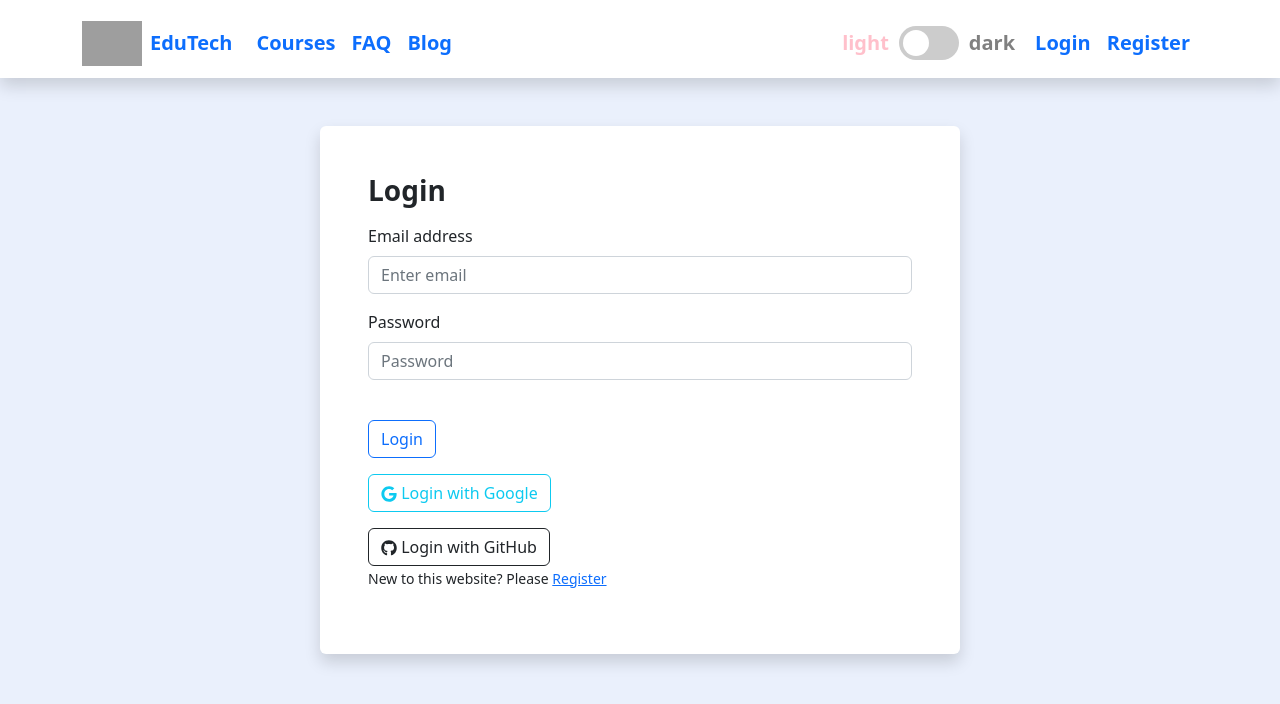
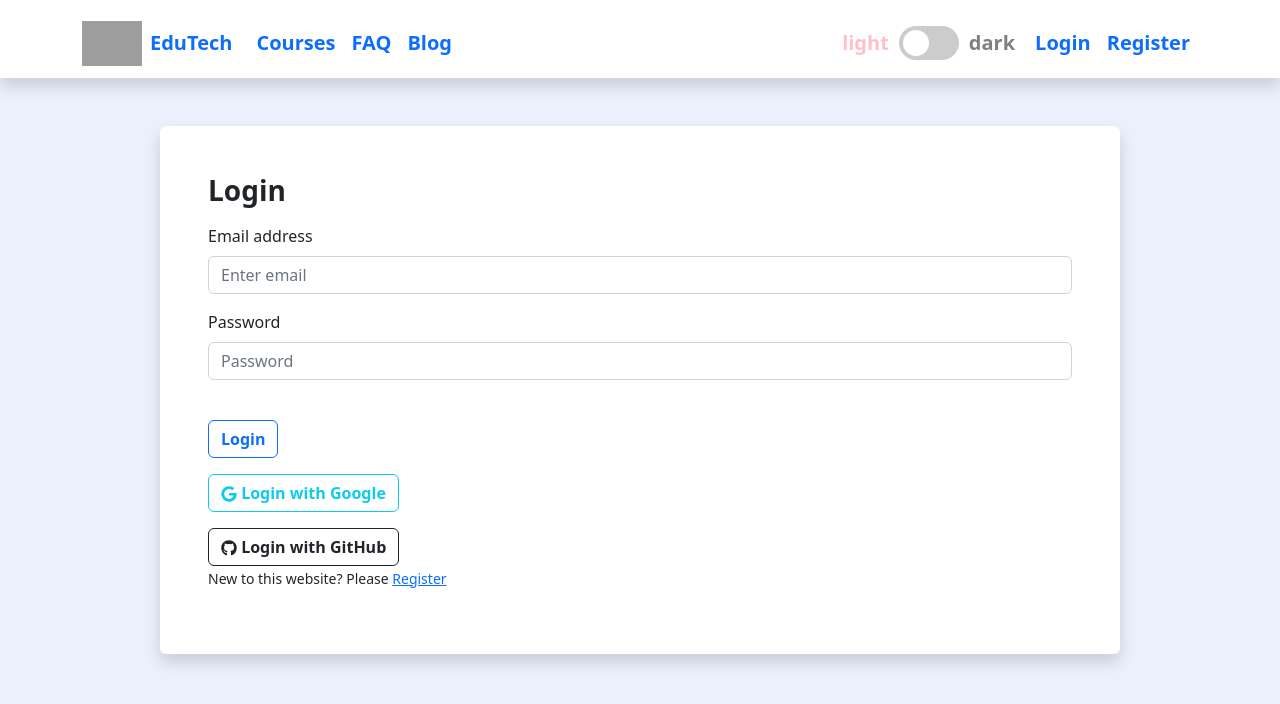
Before and after one commit to Shahanaz-Ahmed/self-learning-10, a React (Create React App) app: page /login in a window 1280 px wide. Shown: the top 704 px of the page. Built offline with nearby package versions, Linux system fonts and the light colour scheme; no server answers; grey boxes are pictures that could not be loaded.

Commit message:
style update

```diff
--- a/src/Pages/Blog/Blog.js
+++ b/src/Pages/Blog/Blog.js
@@ -3,7 +3,7 @@ import Accordion from "react-bootstrap/Accordion";
 
 const Blog = () => {
   return (
-    <Accordion className="w-50 mx-auto" defaultActiveKey={["0"]} alwaysOpen>
+    <Accordion className="w-75 mx-auto" defaultActiveKey={["0"]} alwaysOpen>
       <Accordion.Item eventKey="0">
         <Accordion.Header>What is cors?</Accordion.Header>
         <Accordion.Body>
--- a/src/Pages/Category/Category/Category.js
+++ b/src/Pages/Category/Category/Category.js
@@ -5,7 +5,7 @@ import CourseSummaryCard from "../../Shared/CourseSummaryCard/CourseSummaryCard"
 const Category = () => {
   const categoryCourses = useLoaderData();
   return (
-    <div className="w-50 mx-auto">
+    <div className="w-75 mx-auto">
       <h3>This Category have: {categoryCourses.length} course available</h3>
       {categoryCourses.map((courses) => (
         <CourseSummaryCard
--- a/src/Pages/Courses/Courses/Courses.js
+++ b/src/Pages/Courses/Courses/Courses.js
@@ -23,13 +23,13 @@ const Courses = () => {
   } = courses;
 
   return (
-    <Card ref={ref} className="w-50 mx-auto">
+    <Card ref={ref} className="w-75 mx-auto">
       <Card.Header className="d-flex justify-content-between align-items-center">
-        <Button className="bg-light text-dark">
-          <Link className="text-decoration-none" to={`/checkout/${_id}`}>
+        <Link className="text-decoration-none" to={`/checkout/${_id}`}>
+          <Button variant="outline-info" className="fw-semibold">
             Get Premium Access
-          </Link>
-        </Button>
+          </Button>
+        </Link>
         <Pdf targetRef={ref} filename={`course${category_id}.pdf`}>
           {({ toPdf }) => (
             <Button className="bg-light text-dark" onClick={toPdf}>
@@ -38,7 +38,7 @@ const Courses = () => {
           )}
         </Pdf>
       </Card.Header>
-      <Card.Header className="d-flex justify-content-between align-items-center ">
+      <div className="d-flex justify-content-between align-items-center m-3">
         <div className="d-flex">
           <Image
             className="me-2"
@@ -54,7 +54,7 @@ const Courses = () => {
         <div>
           <h6>Enrolled : {total_enroll}</h6>
         </div>
-      </Card.Header>
+      </div>
       <Card.Img variant="top" src={image_url} />
       <Card.Body>
         <Card.Title>{title}</Card.Title>
--- a/src/Pages/FAQ/FAQ.js
+++ b/src/Pages/FAQ/FAQ.js
@@ -3,7 +3,7 @@ import Accordion from "react-bootstrap/Accordion";
 
 const FAQ = () => {
   return (
-    <div className="w-50 mx-auto">
+    <div className="w-75  mx-auto">
       <h2>Some Question Regarding Our Courses</h2>
       <Accordion defaultActiveKey={["0"]} alwaysOpen>
         <Accordion.Item eventKey="0">
--- a/src/Pages/Login/Login/Login.js
+++ b/src/Pages/Login/Login/Login.js
@@ -57,7 +57,7 @@ const Login = () => {
   };
 
   return (
-    <div className="w-50 mx-auto">
+    <div className="w-75  mx-auto">
       <Form
         onSubmit={handleSubmit}
         className="shadow p-5 mb-4 bg-body rounded w-100"
@@ -80,19 +80,27 @@ const Login = () => {
         </Form.Group>
         <Form.Text className="text-danger">{error}</Form.Text>
         <br />
-        <Button className="mb-3" variant="outline-primary" type="submit">
+        <Button
+          className="mb-3 fw-semibold"
+          variant="outline-primary"
+          type="submit"
+        >
           Login
         </Button>{" "}
         <br />
         <Button
           onClick={handleGoogleSignIn}
           variant="outline-info"
-          className="mb-3"
+          className="mb-3 fw-semibold"
         >
           <FaGoogle></FaGoogle> Login with Google
         </Button>{" "}
         <br />
-        <Button onClick={handleGitHubSignIn} variant="outline-dark">
+        <Button
+          className="fw-semibold"
+          onClick={handleGitHubSignIn}
+          variant="outline-dark"
+        >
           <FaGithub></FaGithub> Login with GitHub
         </Button>
         <p>
--- a/src/Pages/Login/Register/Register.js
+++ b/src/Pages/Login/Register/Register.js
@@ -32,7 +32,7 @@ const Register = () => {
       });
   };
   return (
-    <div className="w-50 mx-auto">
+    <div className="w-75  mx-auto">
       <Form
         onSubmit={handleSubmit}
         className=" shadow-lg bg-body p-5 rounded w-100"
@@ -73,7 +73,7 @@ const Register = () => {
         </Form.Group>
         <Form.Text className="text-danger">{error}</Form.Text>
         <br />
-        <Button variant="primary" type="submit">
+        <Button variant="outline-primary fw-semibold" type="submit">
           Register
         </Button>
         <p>
--- a/src/Pages/Shared/CourseSummaryCard/CourseSummaryCard.js
+++ b/src/Pages/Shared/CourseSummaryCard/CourseSummaryCard.js
@@ -21,20 +21,6 @@ const CourseSummaryCard = ({ courses }) => {
   return (
     <div>
       <Card className="mb-5 p-0 shadow border border-0 h-100">
-        {/* <Card.Header className="d-flex justify-content-between align-items-center">
-          <Button className="bg-light text-dark">
-            <Link className="text-decoration-none" to={`/checkout/${_id}`}>
-              Get Premium Access
-            </Link>
-          </Button>
-          <Pdf targetRef={ref} filename={`course${category_id}.pdf`}>
-            {({ toPdf }) => (
-              <Button className="bg-light text-dark" onClick={toPdf}>
-                <FaDownload></FaDownload>
-              </Button>
-            )}
-          </Pdf>
-        </Card.Header> */}
         <Card.Body className="mt-3 pb-0">
           <Card.Title>{title}</Card.Title>
           <Image
@@ -45,10 +31,7 @@ const CourseSummaryCard = ({ courses }) => {
           <Card.Text className="mt-3">{intro}</Card.Text>
           <Card.Text>
             {details.length > 100 ? (
-              <p>
-                {details.slice(0, 100) + "..."}
-                {/* <Link to={`/courses/${_id}`}>Read more</Link> */}
-              </p>
+              <p>{details.slice(0, 100) + "..."}</p>
             ) : (
               <p>{details}</p>
             )}
@@ -63,23 +46,16 @@ const CourseSummaryCard = ({ courses }) => {
             <h5>{price}</h5>
           </div>
         </div>
-        {/* <Card.Footer className="d-flex justify-content-between">
-          <div>
-            <FaStar className="text-warning me-2"></FaStar>
-            <span>{rating?.number}</span>
-          </div>
-          <div>
-            <h5>{price}</h5>
-          </div>
-        </Card.Footer> */}
-        <Button className="mt-0 p-3 m-3">
-          <Link
-            className="text-white text-decoration-none"
-            to={`/courses/${_id}`}
-          >
+
+        <Link
+          className="text-decoration-none text-dark fw-bold"
+          to={`/courses/${_id}`}
+        >
+          <Button variant="outline-info" className="p-3 w-100 fw-semibold">
+            {" "}
             Get Course
-          </Link>
-        </Button>
+          </Button>
+        </Link>
       </Card>
     </div>
   );
--- a/src/layout/Main.js
+++ b/src/layout/Main.js
@@ -1,8 +1,6 @@
 import React from "react";
-import { Col, Container, Row } from "react-bootstrap";
 import { Outlet } from "react-router-dom";
 import Header from "../Pages/Shared/Header/Header";
-import LeftSideNav from "../Pages/Shared/LeftSideNav/LeftSideNav";
 
 const Main = () => {
   return (
```
Also changed, not shown: src/Pages/Checkout/Checkout.js (+1 -28 lines).
